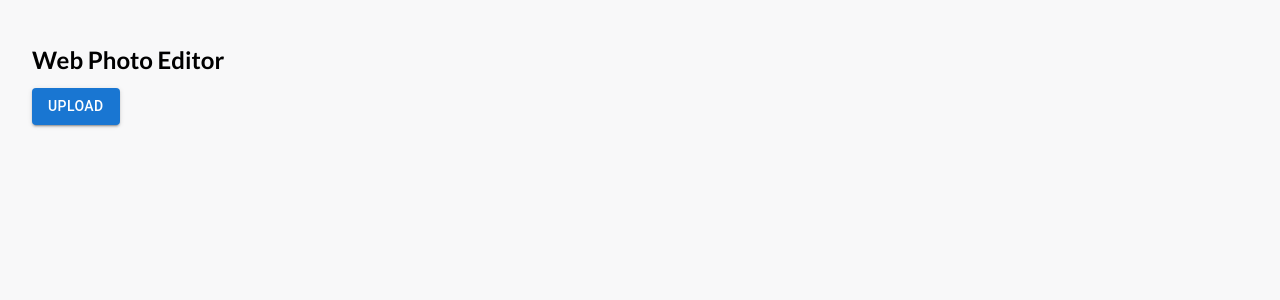
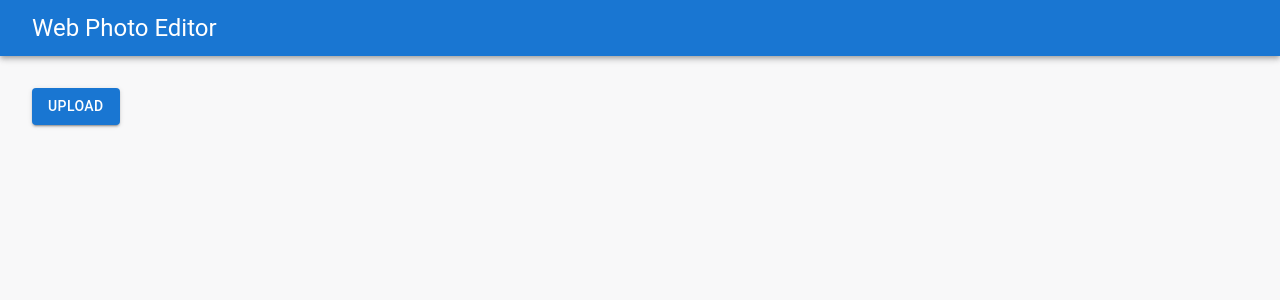
Before and after one commit to wtuminski/web-photo-editor, a React (Vite) app: page / in a window 1280 px wide. Shown: the top 300 px of the page. Built offline with nearby package versions, Linux system fonts and the light colour scheme.

Commit message:
Introduced simple app bar

```diff
--- a/package.json
+++ b/package.json
@@ -13,12 +13,12 @@
     "@emotion/styled": "^11.10.5",
     "@mobily/ts-belt": "^3.13.1",
     "@mui/material": "^5.11.2",
-    "@types/node": "^18.11.18",
     "react": "^18.2.0",
     "react-dom": "^18.2.0",
     "sass": "^1.57.1"
   },
   "devDependencies": {
+    "@types/node": "^18.11.18",
     "@types/react": "^18.0.26",
     "@types/react-dom": "^18.0.9",
     "@vitejs/plugin-react-swc": "^3.0.0",
--- a/src/App.tsx
+++ b/src/App.tsx
@@ -1,10 +1,16 @@
-import { Unstable_Grid2 as Grid } from '@mui/material';
+import { AppBar, Typography, Unstable_Grid2 as Grid } from '@mui/material';
 
 import { EditorView } from '~/Views/EditorView';
 
 export const App = () => (
-  <Grid container alignSelf="stretch" flexDirection="column" flex={1} p={4}>
-    <h1>Web Photo Editor</h1>
-    <EditorView />
+  <Grid container alignSelf="stretch" flexDirection="column" flex={1}>
+    <AppBar position="sticky">
+      <Typography color="inherit" component="p" variant="h5" px={4} py={1.5}>
+        Web Photo Editor
+      </Typography>
+    </AppBar>
+    <Grid display="flex" flexGrow={1} p={4}>
+      <EditorView />
+    </Grid>
   </Grid>
 );
```
